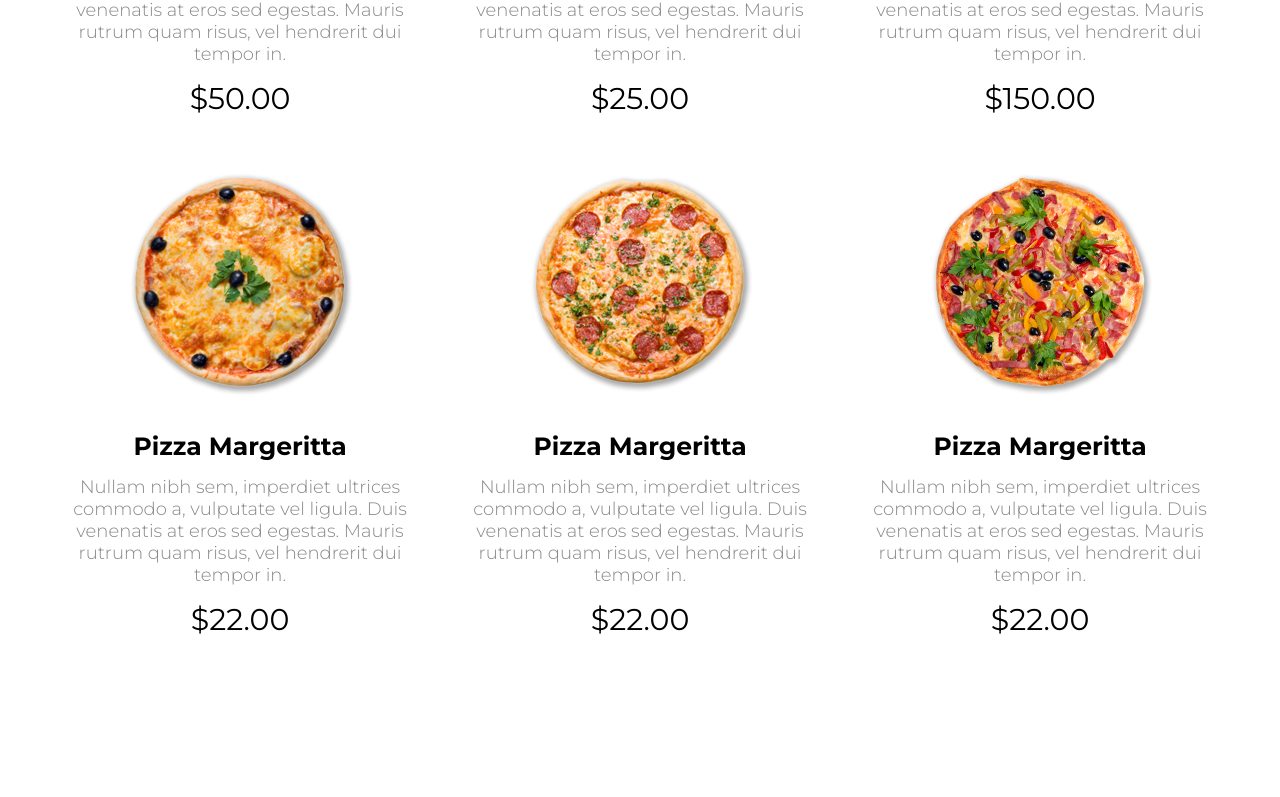
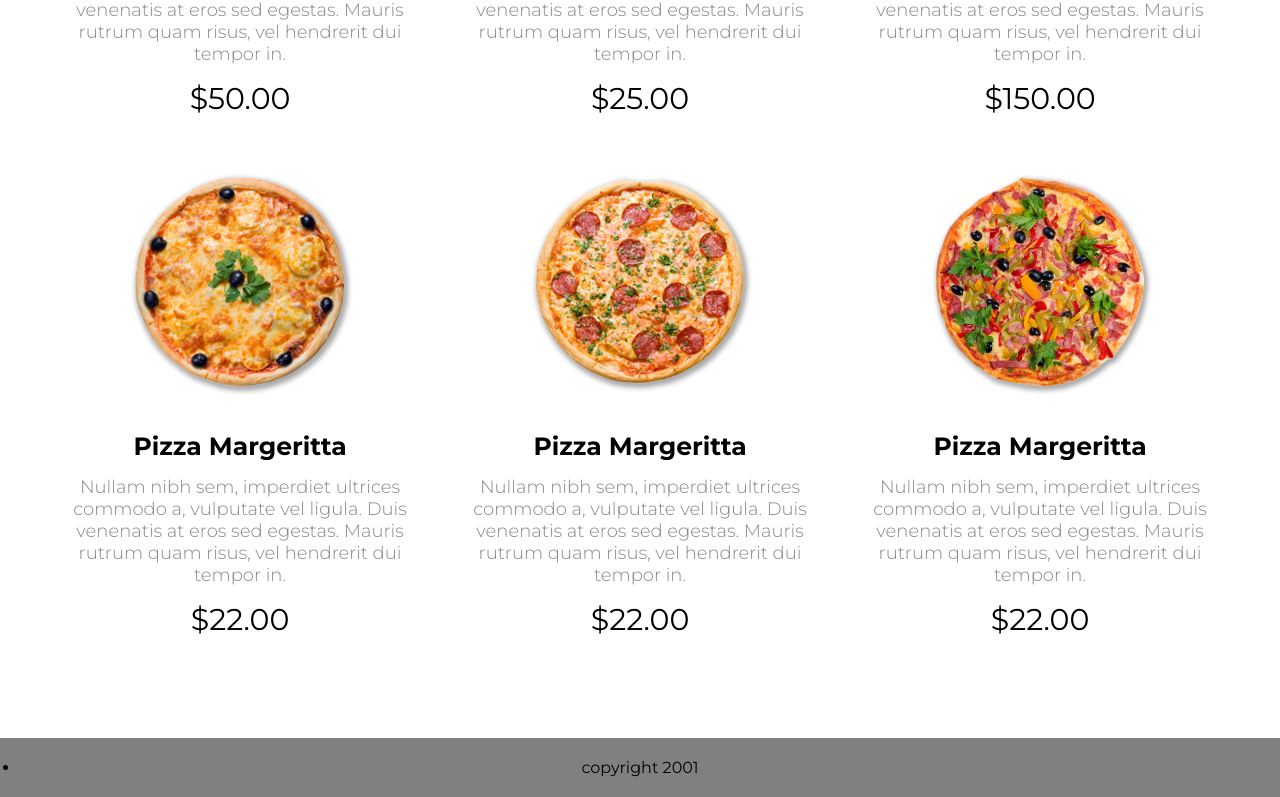
Before and after one commit to Techorra/Maestro-Pizza, a React (Create React App) app: page / in a window 1280 px wide. Shown: the part 3181-3978 px from the top of the page. Before the commit the page ends 3919 px from the top, so only its background shows below. Built offline with nearby package versions, Linux system fonts and the light colour scheme.

Commit message:
footer added

```diff
--- a/src/components/all.js
+++ b/src/components/all.js
@@ -5,6 +5,7 @@ import Shop from "./MainPage/Shop";
 import Menu from "./MainPage/Menu";
 import Clients from "./MainPage/Clients";
 import Prices from "./MainPage/Prices";
+import Footer from "../footer";
 
 function All(){
   return (
@@ -15,6 +16,7 @@ function All(){
       <Menu />
       <Clients />
       <Prices />
+      <Footer />
     </div>
   );
 };
--- /dev/null
+++ b/src/footer.js
@@ -0,0 +1,15 @@
+import React from 'react'
+
+function footer() {
+  return (
+    <div>
+      <ul className="footer" style={{textAlign:"center", backgroundColor:"grey", padding:"20px" }}>
+
+        <li> copyright 2001</li>
+
+      </ul>
+    </div>
+  )
+}
+
+export default footer
```
